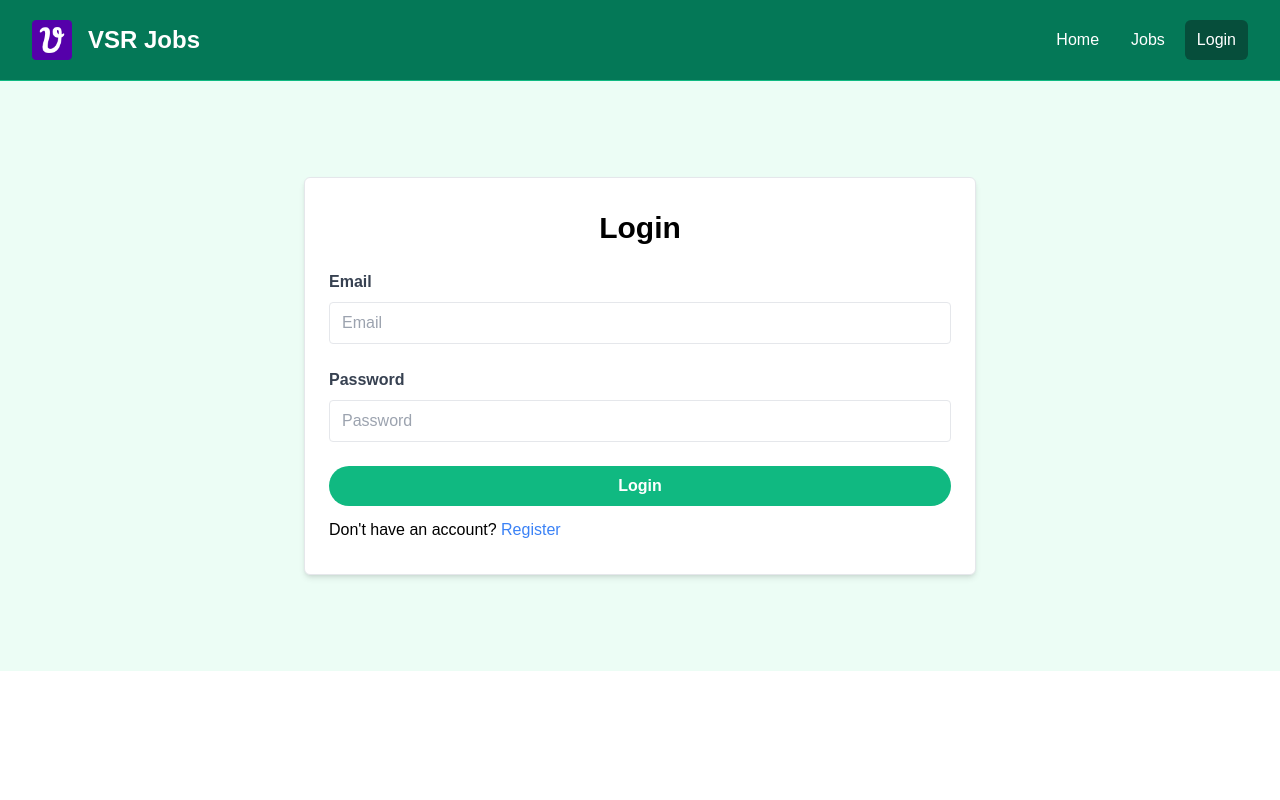
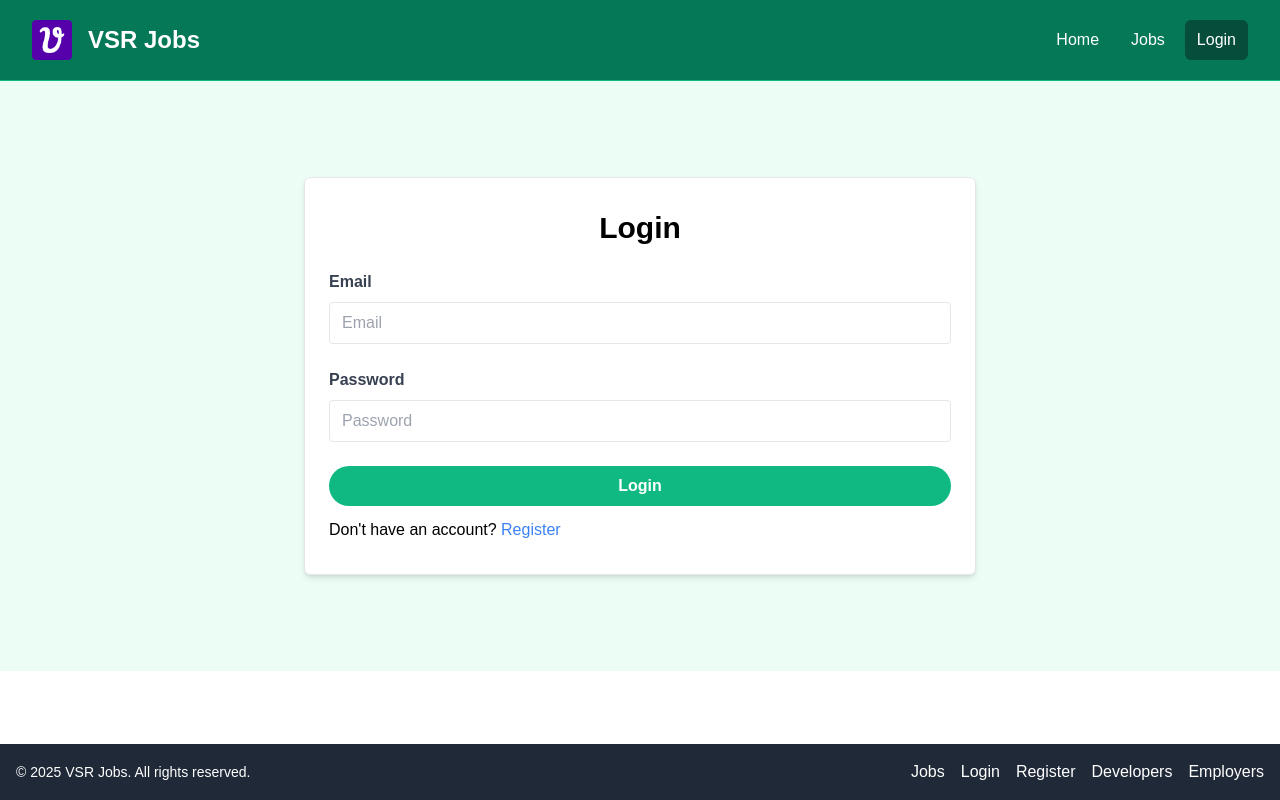
Before and after one commit to vsredshift/vue-job-list, a Vue app: page /login in a window 1280 px wide. Built offline with nearby package versions, Linux system fonts and the light colour scheme; no server answers.

Commit message:
add footer

```diff
--- a/src/App.vue
+++ b/src/App.vue
@@ -1,6 +1,7 @@
 <script setup>
 import { RouterView } from "vue-router";
 import Navbar from "@/components/Navbar.vue"
+import Footer from "./components/Footer.vue";
 import { onMounted, provide } from "vue";
 import { user } from "./lib/stores/user";
 
@@ -12,6 +13,11 @@ provide("user", user)
 </script>
 
 <template>
-  <Navbar />
-  <RouterView />
-  </template>
+  <div class="flex flex-col min-h-screen">
+    <Navbar />
+    <main class="flex-1">
+      <RouterView />
+    </main>
+    <Footer />
+  </div>
+</template>
--- /dev/null
+++ b/src/components/Footer.vue
@@ -0,0 +1,18 @@
+<script setup>
+import { RouterLink } from "vue-router";
+</script>
+
+<template>
+    <footer class="bg-gray-800 text-white py-4 mt-10">
+        <div class="max-w-7xl mx-auto px-4 flex flex-col md:flex-row justify-between items-center">
+            <p class="text-sm">&copy; {{ new Date().getFullYear() }} VSR Jobs. All rights reserved.</p>
+            <div class="flex space-x-4 mt-2 md:mt-0">
+                <RouterLink to="/jobs" class="hover:underline">Jobs</RouterLink>
+                <RouterLink to="/login" class="hover:underline">Login</RouterLink>
+                <RouterLink to="/register" class="hover:underline">Register</RouterLink>
+                <RouterLink to="#" class="hover:underline">Developers</RouterLink>
+                <RouterLink to="#" class="hover:underline">Employers</RouterLink>
+            </div>
+        </div>
+    </footer>
+</template>
--- a/src/router/index.js
+++ b/src/router/index.js
@@ -62,7 +62,7 @@ const router = createRouter({
   ],
 });
 
-router.beforeEach(async (to, from, next) => {
+router.beforeEach(async (to, _from, next) => {
   if (to.meta.requiredAuth) {
     try {
       const session = await account.get()
```
